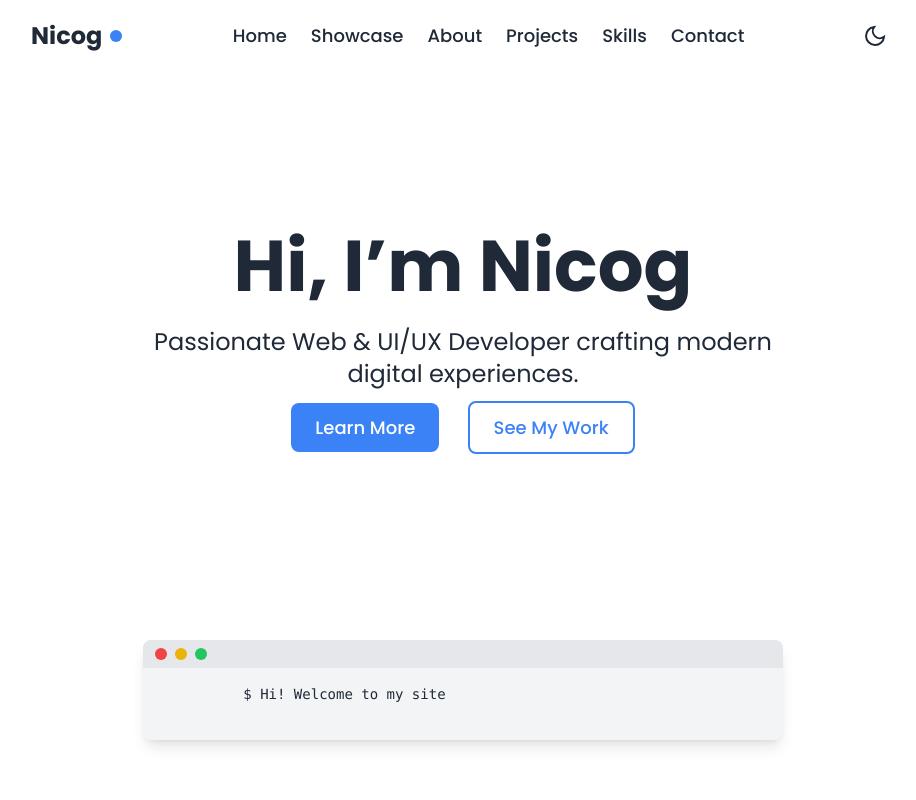
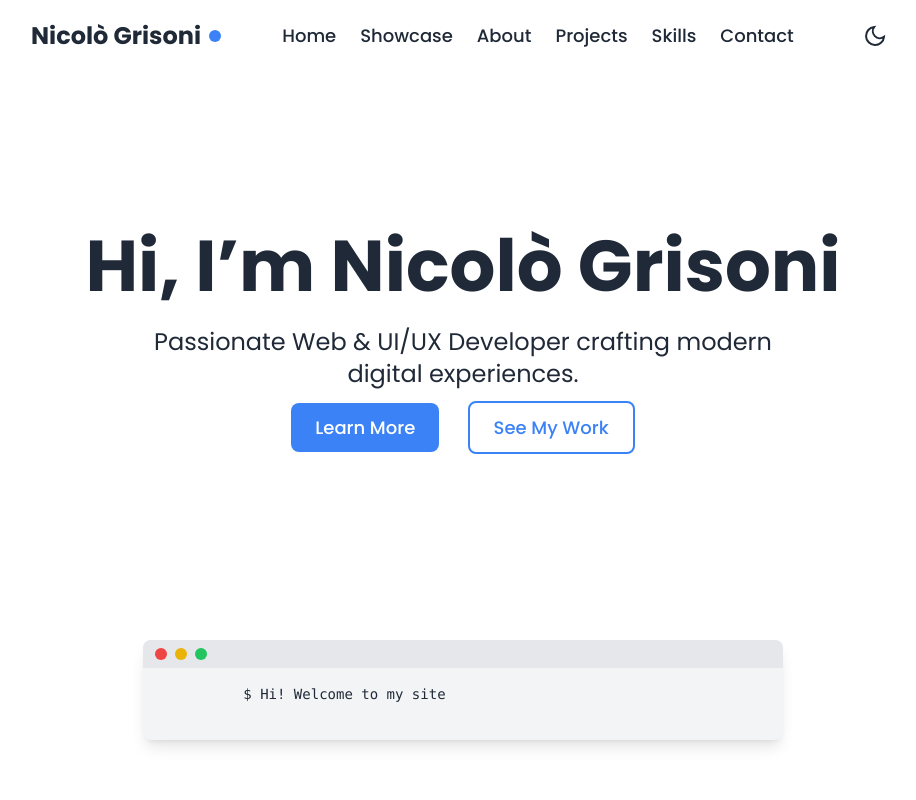
Before and after one commit to NicoloGrisoni/NicoloGrisoni-Portfolio, a plain HTML site: page index.html in a window 1280 px wide. Shown: the top 800 px of the page, without its empty margins (177-1093 px from the left). Drawn offline with nearby package versions, Linux system fonts and the light colour scheme.

Commit message:
Change of the name: rename 'nicog' into 'Nicolò Grisoni'

```diff
--- a/index.html
+++ b/index.html
@@ -3,7 +3,7 @@
 <head>
   <meta charset="UTF-8" />
   <meta name="viewport" content="width=device-width,initial-scale=1" />
-  <title>Nicog — Portfolio</title>
+  <title>Nicolò Grisoni — Portfolio</title>
 
   <!-- Google Font: Poppins -->
   <link href="https://fonts.googleapis.com/css2?family=Poppins:wght@400;500;600;700&display=swap" rel="stylesheet" />
@@ -35,7 +35,7 @@
   <header class="fixed w-full bg-white/80 dark:bg-gray-900/80 backdrop-blur-md z-50">
     <div class="max-w-4xl mx-auto flex items-center justify-between p-4">
       <a href="#" class="flex items-center space-x-2">
-        <span class="font-bold text-2xl">Nicog</span>
+        <span class="font-bold text-2xl">Nicolò Grisoni</span>
         <span class="w-3 h-3 bg-blue-500 rounded-full"></span>
       </a>
       <nav class="hidden md:flex space-x-6 text-lg font-medium">
@@ -62,7 +62,7 @@
   <main class="pt-24">
     <!-- HERO -->
     <section class="min-h-[60vh] flex flex-col items-center justify-center text-center px-4 space-y-6">
-      <h1 class="text-6xl md:text-7xl font-bold">Hi, I&rsquo;m Nicog</h1>
+      <h1 class="text-6xl md:text-7xl font-bold">Hi, I&rsquo;m Nicolò Grisoni</h1>
       <p class="text-xl md:text-2xl max-w-2xl">Passionate Web &amp; UI/UX Developer crafting modern digital experiences.</p>
       <div class="space-x-6">
         <a href="#about" class="px-6 py-3 bg-primary-light text-white rounded-lg text-lg font-medium hover:bg-primary-dark transition-colors">Learn More</a>
```
